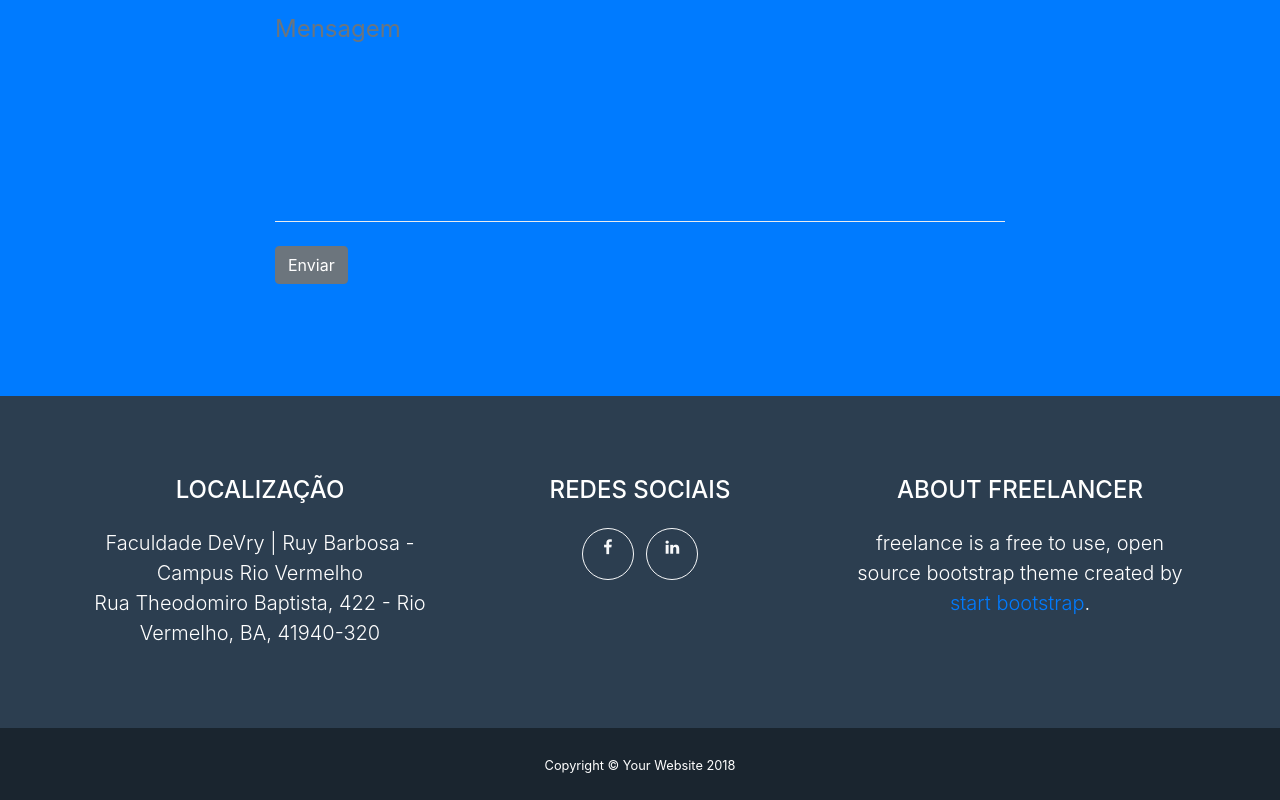
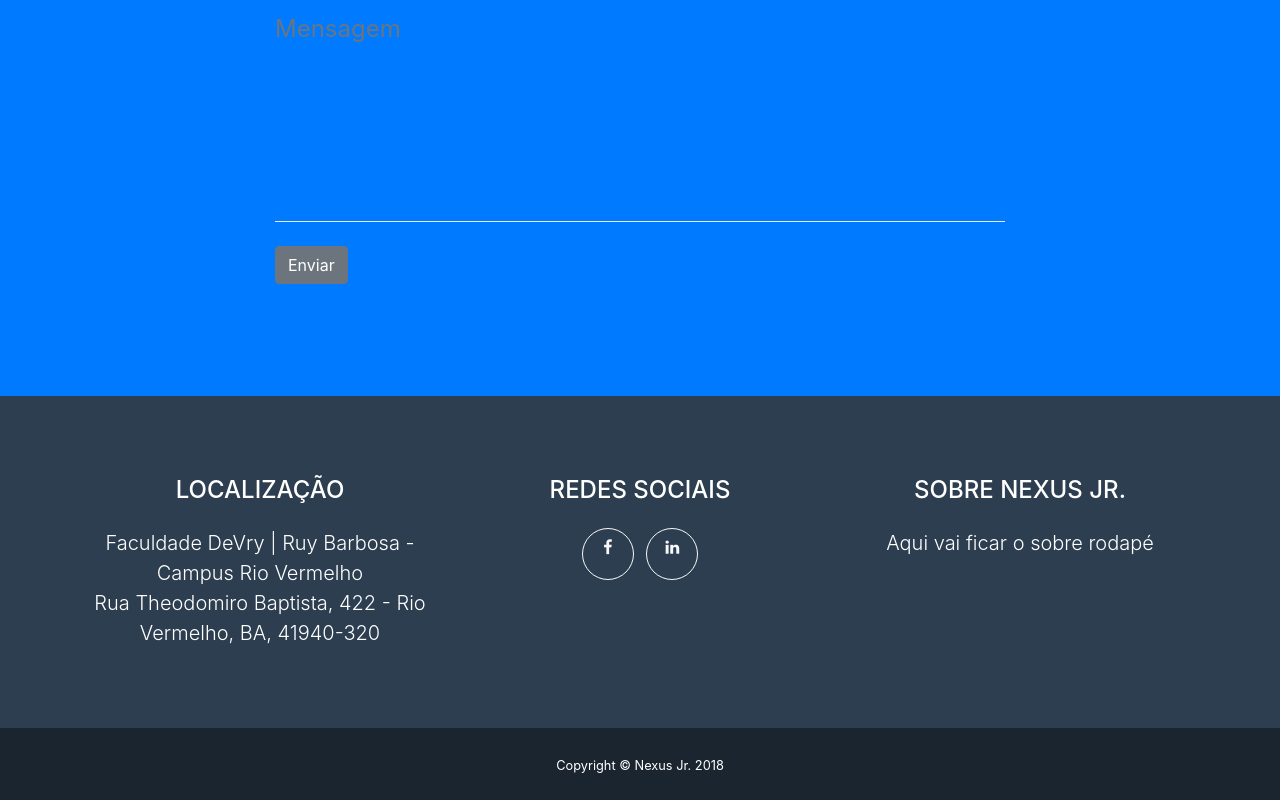
Before and after one commit to nexusjr/Site, a website with bundled scripts: page index.html in a window 1280 px wide. Shown: the part 1872-2672 px from the top of the page. Built offline with nearby package versions, Linux system fonts and the light colour scheme.

Commit message:
Mudancas gerais 2

```diff
--- a/index.html
+++ b/index.html
@@ -236,9 +236,8 @@
             </ul>
           </div>
 			<div class="col-md-4">
-             <h4 class="text-uppercase mb-4">about freelancer</h4>
-             <p class="lead mb-0">freelance is a free to use, open source bootstrap theme created by
-             <a href="http://startbootstrap.com">start bootstrap</a>.</p>
+             <h4 class="text-uppercase mb-4">Sobre Nexus Jr.</h4>
+             <p class="lead mb-0">Aqui vai ficar o sobre rodapé</p>
 			</div>
         </div>
       </div>
@@ -246,7 +245,7 @@
 
     <div class="copyright py-4 text-center text-white">
       <div class="container">
-        <small>Copyright &copy; Your Website 2018</small>
+        <small>Copyright &copy; Nexus Jr. 2018</small>
       </div>
     </div>
 
```
